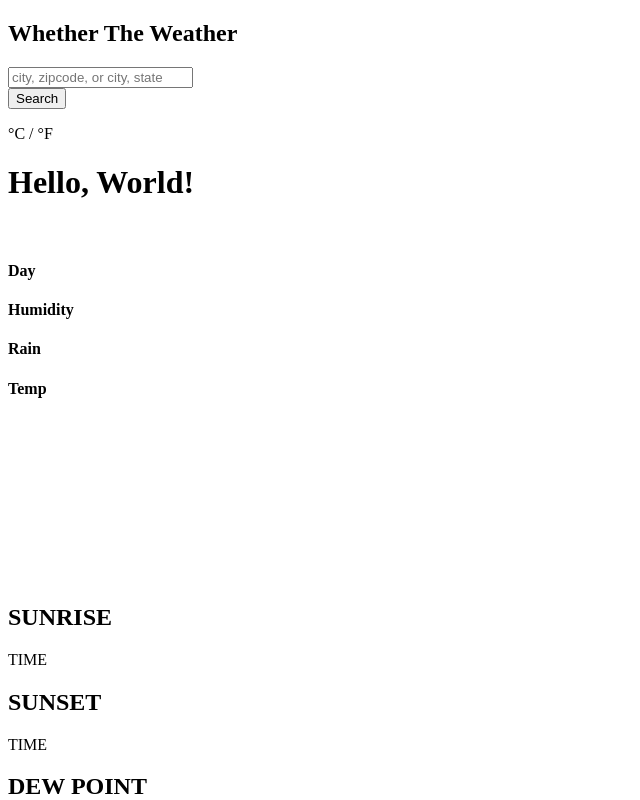
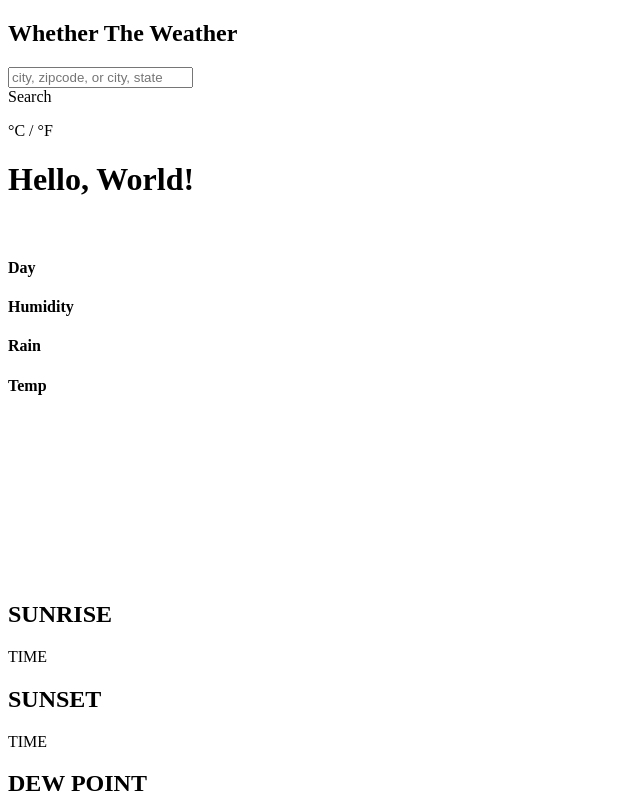
Before and after one commit to blain-crawford/Whether-the-weather-app, a plain HTML site: page index.html in a window 1280 px wide. Shown: the top 800 px of the page, without its empty margins (0-640 px from the left). Drawn offline with Linux system fonts and the light colour scheme.

Commit message:
last commit before final touches

```diff
--- a/index.html
+++ b/index.html
@@ -18,7 +18,7 @@
         placeholder="city, zipcode, or city, state"
       />
       <div id="search-button-and-unit-selector">
-        <button id="search-button">Search</button>
+        <div id="search-button">Search</div>
         <div id="unit-selector">
           <p class="unit"><span id="metric">°C</span> / <span id="imperial" class='chosen-unit'>°F</span></strong></p>
         </div>
@@ -53,6 +53,7 @@
           <h4>Temp</h4>
         </div>
       </div>
+      <div id="header-underline"></div>
       <div class="forecast">
         <h3 class="day-of-week"></h3>
         <div class="full-weather">
```
